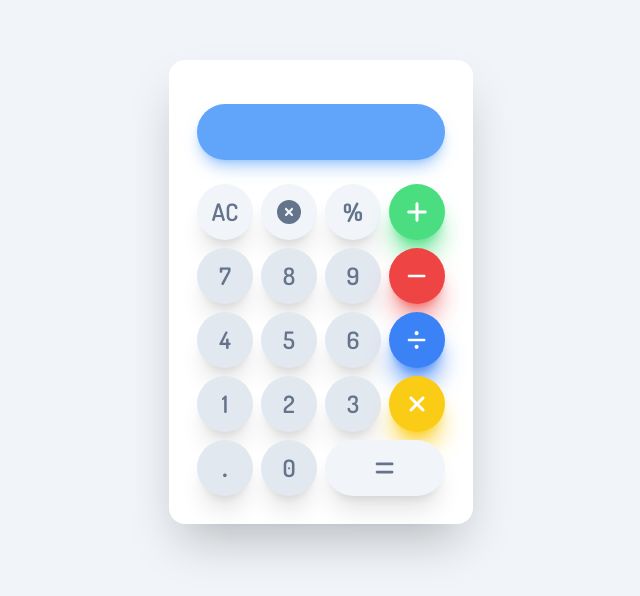
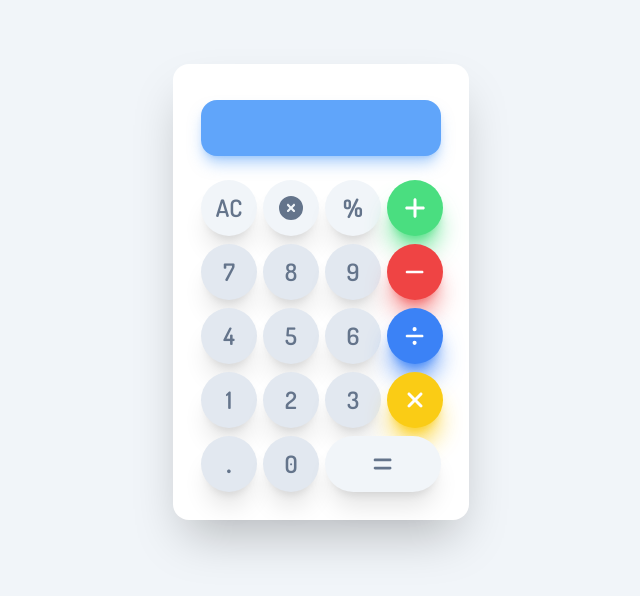
Before and after one commit to Weaam-02/calculator, a SvelteKit app: page / in a window 1280 px wide. Shown: the part 108-704 px from the top of the page, without its empty margins (319-959 px from the left). Built offline with nearby package versions, Linux system fonts and the light colour scheme.

Commit message:
fixed backspace & overflow

```diff
--- a/src/app.css
+++ b/src/app.css
@@ -10,6 +10,6 @@ body {
 }
 
 button {
-  @apply bg-slate-200 min-w-14 h-14 rounded-full text-slate-500 hover:bg-slate-200/90 hover:scale-95 transition-all
+  @apply bg-slate-200 min-w-14 h-14 rounded-full text-slate-500 hover:bg-slate-200/90 hover:scale-95 active:bg-slate-300 active:text-white transition-all
   shadow-xl flex items-center justify-center;
 }
--- a/src/routes/+page.svelte
+++ b/src/routes/+page.svelte
@@ -41,9 +41,18 @@
     equation += value;
   }
 
-  // TODO: fix remove space
-  function backSpace() {
+  function backspace() {
     equation = equation.substring(0, equation.length - 1);
+    switch (equation.substring(equation.length - 3, equation.length)) {
+      case " + ":
+      case " * ":
+      case " - ":
+      case " / ":
+        equation = equation.substring(0, equation.length - 3);
+        break;
+      default:
+        equation = equation.substring(0, equation.length - 1);
+    }
   }
 
   function clear() {
@@ -62,10 +71,10 @@
 </svelte:head>
 
 <div
-  class="bg-white rounded-2xl grid grid-cols-4 gap-2 p-7 text-2xl font-semibold shadow-2xl"
+  class="bg-white max-w-[18.50rem] rounded-2xl grid grid-cols-4 gap-2 p-7 text-2xl font-semibold shadow-2xl"
 >
   <div
-    class="bg-blue-400 h-14 rounded-full flex items-center px-6 my-4 text-white col-span-4 shadow-lg shadow-blue-400/50"
+    class="bg-blue-400 min-h-14 rounded-2xl flex items-center px-6 my-2 mb-4 text-white col-span-4 shadow-lg shadow-blue-400/50 break-all"
   >
     {equation}
   </div>
@@ -76,7 +85,10 @@
     AC
   </button>
 
-  <button on:click={backSpace} class="bg-slate-100 hover:bg-slate-200/50">
+  <button
+    on:click={() => backspace()}
+    class="bg-slate-100 hover:bg-slate-200/50"
+  >
     <BackSpace />
   </button>
 
```
